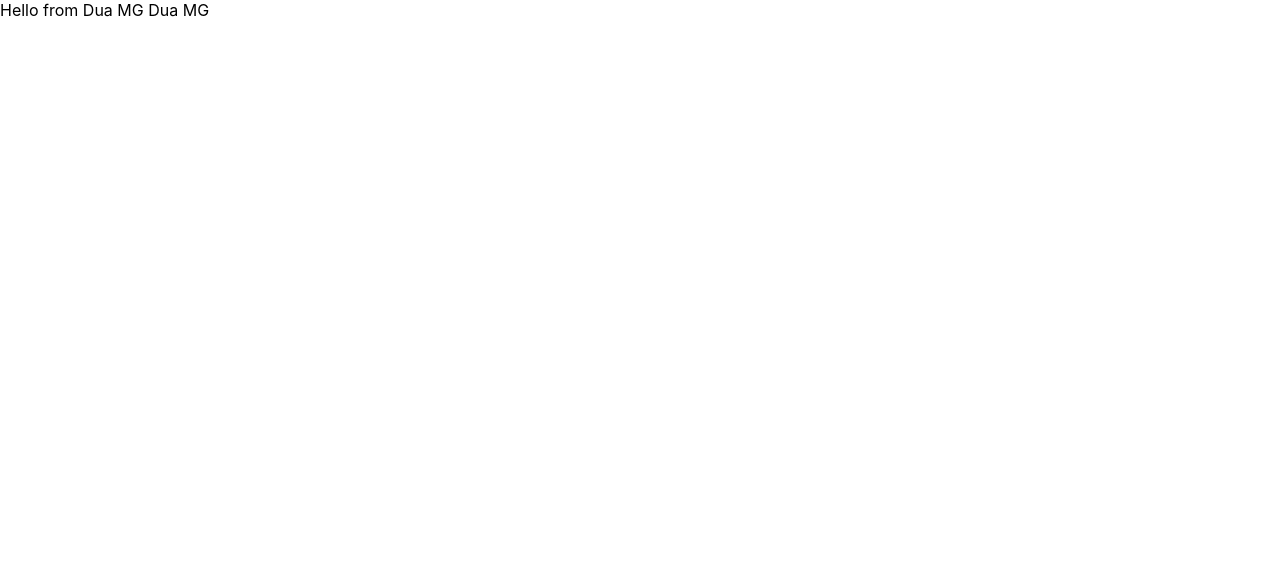
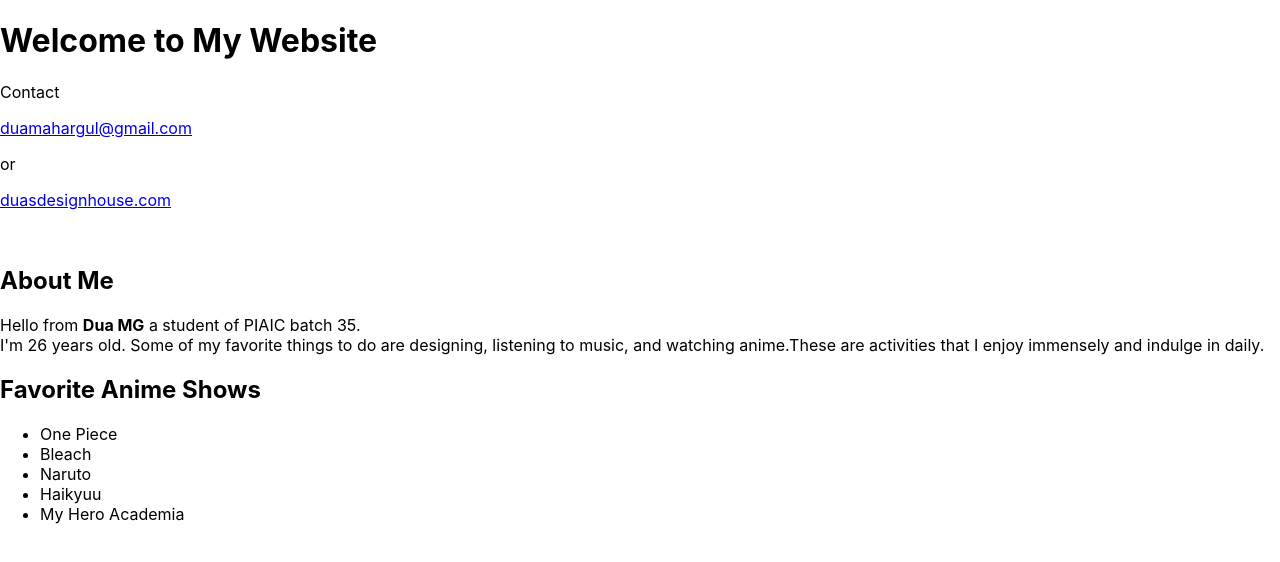
Before and after one commit to DuaMaharGul/bootcamp3, a React (Create React App) app: page / in a window 1280 px wide. Shown: the top 562 px of the page. Built offline with nearby package versions, Linux system fonts and the light colour scheme.

Commit message:
Updated personal info

```diff
--- a/src/App.js
+++ b/src/App.js
@@ -3,7 +3,34 @@ import './App.css';
 
 // all properties we pass in ReactDOM will b available in 1st arrg of func
 function App(props) {
-  return <div>Hello from Dua MG {props.name}</div>
+  return <div>
+    <h1>Welcome to My Website</h1>
+			<p>Contact</p>
+			<a href="#"><p>duamahargul@gmail.com</p></a>
+			<p>or</p>
+			<a href="#"><p>duasdesignhouse.com</p></a>
+      <br/>
+    <h2>About Me</h2>
+    Hello from <strong>{props.name}</strong> a student of PIAIC batch 35.
+  <br/>
+    I'm {props.age + 2} years old. Some of my favorite things to do are designing,
+		listening to music, and watching anime.These are activities that I enjoy immensely and indulge in daily.
+    <br/>
+
+    <h2>Favorite Anime Shows</h2>
+			<ul>
+				<li>One Piece</li>
+				<li>Bleach</li>
+				<li>Naruto</li>
+				<li>Haikyuu</li>
+				<li>My Hero Academia</li>
+			</ul>
+  </div>
 }
 
+// for short codes like single line
+/*
+const App = (props) => <div> Hello from {props.name} a student of PIAIC </div>;
+*/
+
 export default App;
--- a/src/index.js
+++ b/src/index.js
@@ -12,7 +12,9 @@ ReactDOM.render(
 */
 
 ReactDOM.render(
-   <div><App name="Dua MG"/></div>,
+   <div>
+     <App name="Dua MG" age={24}/>
+  </div>,
   document.getElementById('root')
 );
 
```
